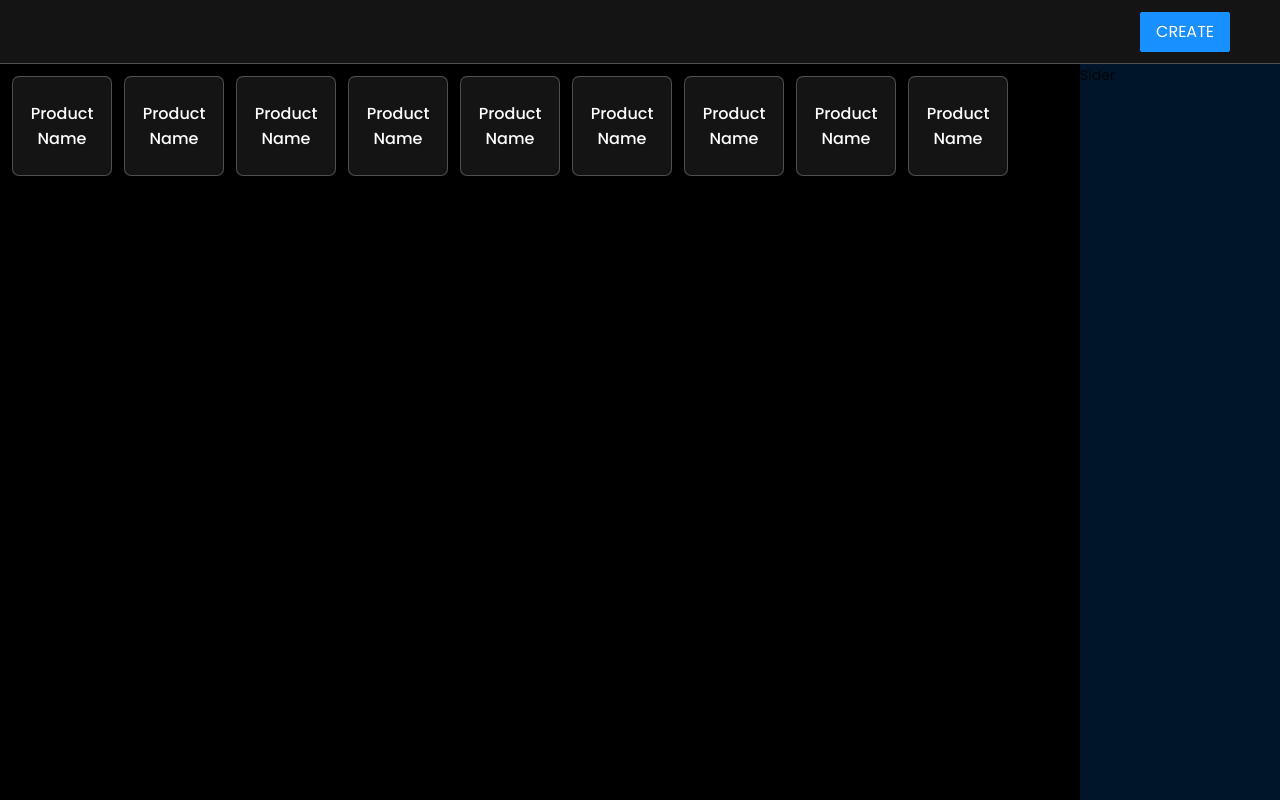
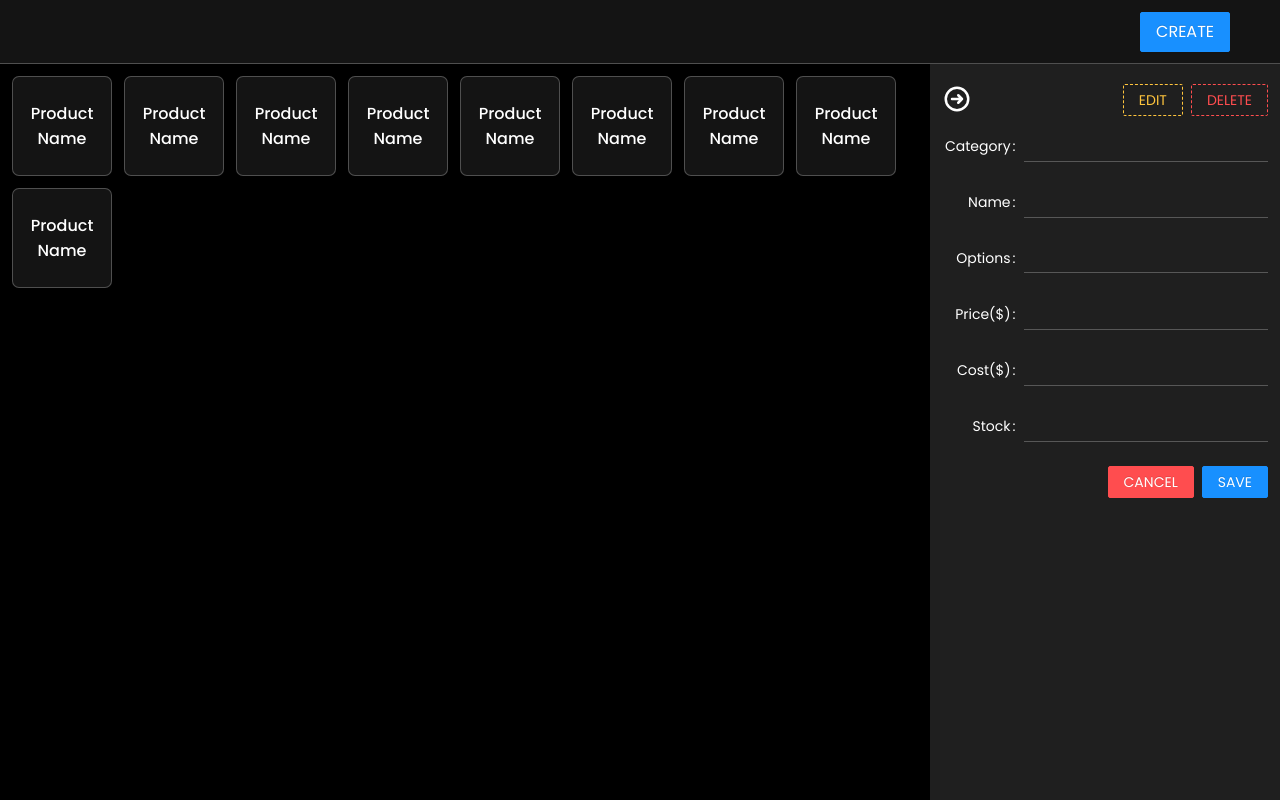
Before and after one commit to RalphPam/utak-test, a React (Create React App) app: page / in a window 1280 px wide. Built offline with nearby package versions, Linux system fonts and the light colour scheme; the HTML template or start-up script is replaced by a standard one.

Commit message:
Create Product Form for displaying, editing, and creating

```diff
--- a/src/App.tsx
+++ b/src/App.tsx
@@ -1,10 +1,10 @@
 import 'antd/dist/antd.min.css'
 import { Layout, Space } from 'antd'
 import styled from 'styled-components'
-import { Header, Product } from './components'
+import { Header, Product, ProductForm } from './components'
 import colors from './utils/color'
 
-const { Content, Sider } = Layout
+const { Content } = Layout
 
 const StyledLayout = styled(Layout)`
   height: calc(100vh - 64px);
@@ -33,7 +33,7 @@ function App() {
             <Product />
           </Space>
         </StyledContent>
-        <Sider collapsedWidth={0}>Sider</Sider>
+        <ProductForm />
       </StyledLayout>
     </Layout>
   )
--- a/src/components/Header.tsx
+++ b/src/components/Header.tsx
@@ -6,7 +6,7 @@ const StyledHeader = styled(Layout.Header)`
   display: flex;
   justify-content: flex-end;
   align-items: center;
-  background-color: ${colors.lightBlack};
+  background-color: ${colors.black90};
   border-bottom: 1px solid ${colors.borderColor};
 `
 
--- a/src/components/Product.tsx
+++ b/src/components/Product.tsx
@@ -3,7 +3,7 @@ import styled from 'styled-components'
 import colors from '../utils/color'
 
 const StyledCard = styled(Card)`
-  background-color: ${colors.lightBlack};
+  background-color: ${colors.black90};
   width: 100px;
   height: 100px;
   border-radius: 7px;
--- /dev/null
+++ b/src/components/ProductForm.tsx
@@ -0,0 +1,163 @@
+import { Button, Form, Input, Layout, Row, Select, Space } from 'antd'
+import { useState } from 'react'
+import styled from 'styled-components'
+import colors from '../utils/color'
+
+const StyledSlider = styled(Layout.Sider)`
+  background-color: ${colors.black80};
+  padding: 20px 12px 40px;
+  height: calc(100vh - 64px);
+  overflow-y: auto;
+  .ant-layout-sider-children {
+    height: auto;
+  }
+`
+
+const FormItem = styled(Form.Item)`
+  .ant-form-item-label > label {
+    color: ${colors.white};
+  }
+`
+
+const StyledInput = styled(Input)`
+  &.ant-input {
+    border: none;
+    border-radius: 0;
+    border-bottom: 1px solid ${colors.borderColor};
+    background-color: transparent;
+    color: ${colors.white};
+    padding-left: 0;
+    &:focus {
+      box-shadow: none;
+    }
+  }
+`
+
+const StyledSelect = styled(Select)`
+  padding: 0;
+  &.ant-select:not(.ant-select-customize-input) .ant-select-selector {
+    background-color: transparent;
+    border: none;
+    border-radius: 0;
+    border-bottom: 1px solid ${colors.borderColor};
+    color: ${colors.white};
+  }
+  &.ant-select-focused:not(.ant-select-disabled).ant-select:not(.ant-select-customize-input)
+    .ant-select-selector {
+    border-color: ${colors.borderColor};
+    box-shadow: none;
+  }
+  &.ant-select-multiple .ant-select-selection-item {
+    background-color: gray;
+  }
+  &.ant-select-multiple .ant-select-selection-search {
+    margin-inline-start: 0px;
+  }
+  &.ant-select-multiple .ant-select-selector {
+    padding: 0px;
+  }
+  &.ant-select-multiple.ant-select-disabled.ant-select:not(.ant-select-customize-input)
+    .ant-select-selector {
+    background-color: transparent;
+    border: none;
+  }
+  &.ant-select-disabled.ant-select-multiple .ant-select-selection-item {
+    color: ${colors.white};
+  }
+`
+
+const Header = styled(Row)`
+  margin-bottom: 14px;
+  .ant-btn-dashed {
+    background-color: transparent;
+  }
+`
+
+const Edit = styled(Button)`
+ &.ant-btn-dashed {
+    border-color: ${colors.orange};
+    color: ${colors.orange};
+  }
+`
+
+const Minimize = styled.button`
+  background-color: transparent;
+  outline: none;
+  border: none;
+  display: flex;
+`
+
+const ProductForm = () => {
+  return (
+    <StyledSlider width={350} collapsedWidth={0}>
+      <Header justify="space-between">
+        <Minimize>
+          <svg
+            xmlns="http://www.w3.org/2000/svg"
+            width={30}
+            height={30}
+            fill="none"
+            viewBox="0 0 24 24"
+            stroke="#fff"
+            strokeWidth={2}>
+            <path
+              strokeLinecap="round"
+              strokeLinejoin="round"
+              d="M13 9l3 3m0 0l-3 3m3-3H8m13 0a9 9 0 11-18 0 9 9 0 0118 0z"
+            />
+          </svg>
+        </Minimize>
+        <Space>
+          <Edit type="dashed">
+            EDIT
+          </Edit>
+          <Button type="dashed" danger>
+            DELETE
+          </Button>
+        </Space>
+      </Header>
+      <Form
+        labelCol={{
+          span: 6,
+        }}
+        wrapperCol={{
+          span: 18,
+        }}>
+        <FormItem label="Category">
+          <StyledInput />
+        </FormItem>
+        <FormItem label="Name">
+          <StyledInput />
+        </FormItem>
+        <FormItem label="Options">
+          <StyledSelect mode="tags" open={false} />
+        </FormItem>
+        <FormItem label="Price($)">
+          <StyledInput type="number" />
+        </FormItem>
+        <FormItem label="Cost($)">
+          <StyledInput type="number" />
+        </FormItem>
+        <FormItem label="Stock">
+          <StyledInput type="number" />
+        </FormItem>
+        <FormItem wrapperCol={{ span: 24 }}>
+          <Row justify="end">
+            <Space>
+              <Button
+                type="primary"
+                danger>
+                CANCEL
+              </Button>
+              <Button type="primary" htmlType="submit">
+                SAVE
+              </Button>
+            </Space>
+          </Row>
+        </FormItem>
+      </Form>
+    </StyledSlider>
+  )
+}
+
+export default ProductForm
--- a/src/components/index.ts
+++ b/src/components/index.ts
@@ -1,2 +1,3 @@
 export { default as Header } from './Header'
 export { default as Product } from './Product'
+export { default as ProductForm } from './ProductForm'
--- a/src/utils/color.ts
+++ b/src/utils/color.ts
@@ -1,8 +1,10 @@
 const colors = {
-  'lightBlack': '#141414',
+  'black90': '#141414',
   'black': '#000',
   'white': '#fff',
   'borderColor': 'rgba(255, 255, 255, .25)',
+  'black80': '#1f1f1f',
+  'orange': '#ffc53d',
 }
 
 export default colors
```
